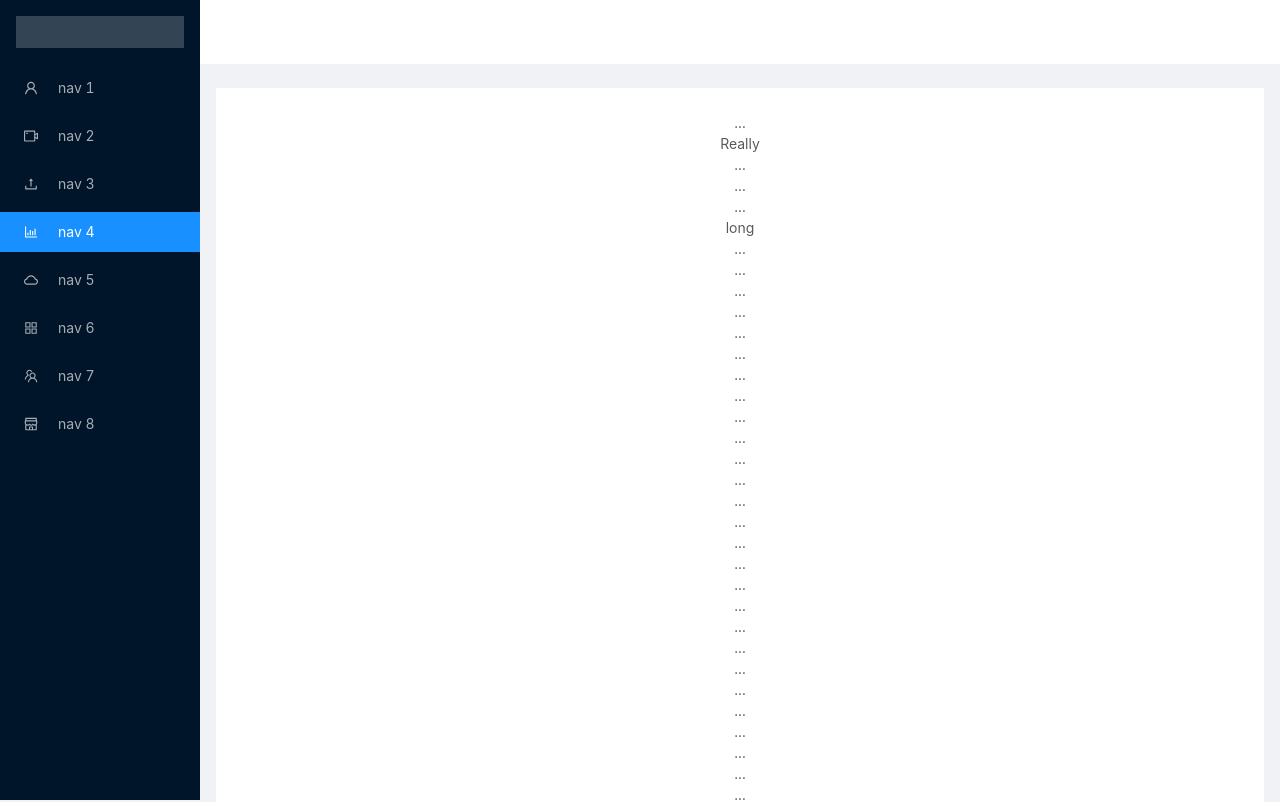
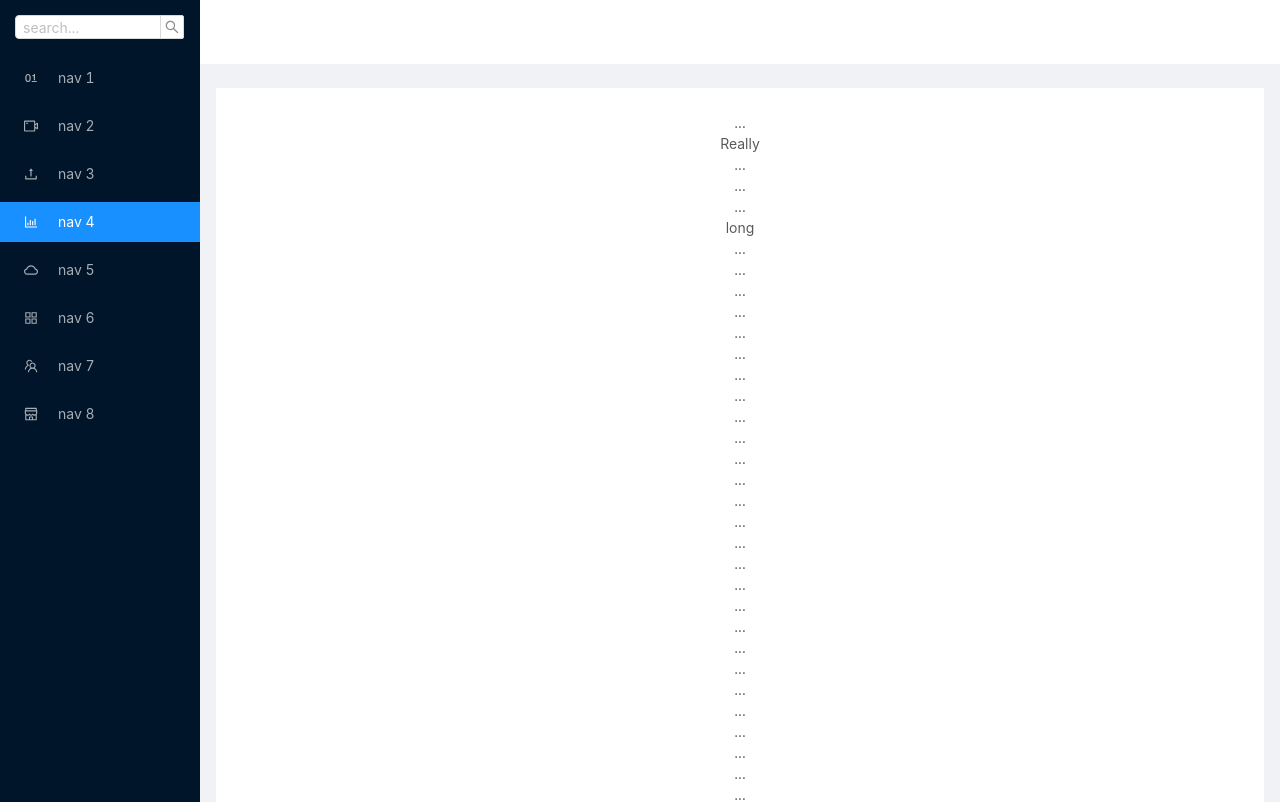
Before and after one commit to Easy-Dojo/llr-note, a React (Create React App) app: page / in a window 1280 px wide. Shown: the top 802 px of the page. Built offline with nearby package versions, Linux system fonts and the light colour scheme.

Commit message:
添加Search Input

```diff
--- a/src/App.css
+++ b/src/App.css
@@ -1,11 +1,5 @@
 .App {
   text-align: center;
-}
-
-.logo {
-  height: 32px;
-  background: rgba(255, 255, 255, 0.2);
-  margin: 16px;
 }
 
 .site-layout .site-layout-background {
--- a/src/App.js
+++ b/src/App.js
@@ -1,33 +1,36 @@
 import React from 'react';
 import './App.css';
-import { Layout, Menu } from 'antd'
+import { Layout, Menu, Input } from 'antd'
 import {
   AppstoreOutlined,
   BarChartOutlined,
   CloudOutlined,
   ShopOutlined,
   TeamOutlined,
-  UserOutlined,
   UploadOutlined,
   VideoCameraOutlined,
 } from '@ant-design/icons';
+import FieldBinaryOutlined
+  from '@ant-design/icons/lib/icons/FieldBinaryOutlined'
 const { Header, Content, Sider } = Layout;
+const { Search } = Input;
 
 function App() {
   return (
     <Layout className="App">
       <Sider
-        style={{
-          overflow: 'auto',
-          height: '100vh',
-          position: 'fixed',
-          left: 0,
-        }}
+        breakpoint="lg"
+        collapsedWidth="0"
       >
-        <div className="logo" />
+        <Search
+          size="small"
+          placeholder="search..."
+          onSearch={value => console.log(value)}
+          style={{ width: 170, margin: "15px" }}
+        />
         <Menu theme="dark" mode="inline" defaultSelectedKeys={['4']}>
           <Menu.Item key="1">
-            <UserOutlined />
+            <FieldBinaryOutlined />
             <span className="nav-text">nav 1</span>
           </Menu.Item>
           <Menu.Item key="2">
@@ -61,7 +64,7 @@ function App() {
         </Menu>
       </Sider>
 
-      <Layout className="site-layout" style={{ marginLeft: 200 }}>
+      <Layout className="site-layout">
         <Header className="site-layout-background" style={{ padding: 0 }} />
         <Content style={{ margin: '24px 16px 0', overflow: 'initial' }}>
           <div className="site-layout-background" style={{ padding: 24, textAlign: 'center' }}>
```
